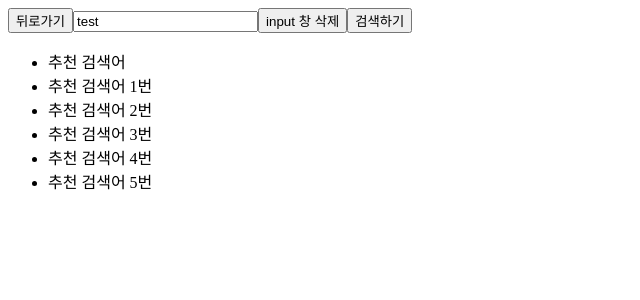
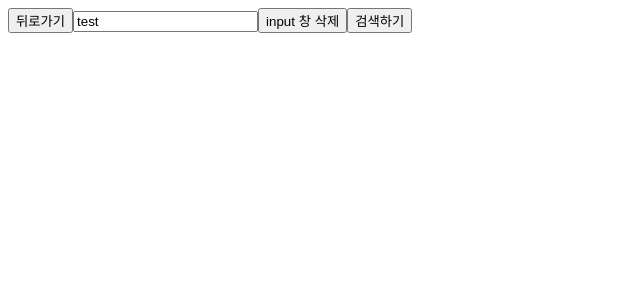
Before and after one commit to thumbthing/clinical-trials, a React (Create React App) app: page / in a window 1280 px wide. Shown: the top 300 px of the page, without its empty margins (0-640 px from the left). Built offline with nearby package versions, Linux system fonts and the light colour scheme.

Commit message:
Feat: Session Storage에 caching 된 데이터 활용하여 list 렌더링

```diff
--- a/src/components/SuggestedSearchTermList.tsx
+++ b/src/components/SuggestedSearchTermList.tsx
@@ -1,17 +1,40 @@
-import React from 'react';
+import React, { useEffect } from 'react';
+import { SearchContext } from '../context/SearchContext';
+import { sessionParser } from '../utils/sessionHandler';
+import handleError from '../utils/errorHandler';
 
 function SuggestedSearchTermList() {
+  const { state, setState } = SearchContext();
+  const { input, searchTermsArray } = state;
+
+  const sessionDataList = async (inputText: string) => {
+    try {
+      const sessionData = await sessionParser(inputText);
+      if (sessionData) {
+        setState((prevState) => ({ ...prevState, searchTermsArray: sessionData }));
+        return null;
+      }
+      return null;
+    } catch (error) {
+      handleError(error);
+      return null;
+    }
+  };
+
+  useEffect(() => {
+    sessionDataList(input);
+  }, [input]);
+
   return (
     <div>
       <ul>
-        <li>
-          <div>추천 검색어</div>
-        </li>
-        <li>추천 검색어 1번</li>
-        <li>추천 검색어 2번</li>
-        <li>추천 검색어 3번</li>
-        <li>추천 검색어 4번</li>
-        <li>추천 검색어 5번</li>
+        {searchTermsArray.map((item) => (
+          <li key={item.sickCd}>
+            <div>
+              <span>{item.sickNm}</span>
+            </div>
+          </li>
+        ))}
       </ul>
     </div>
   );
```
